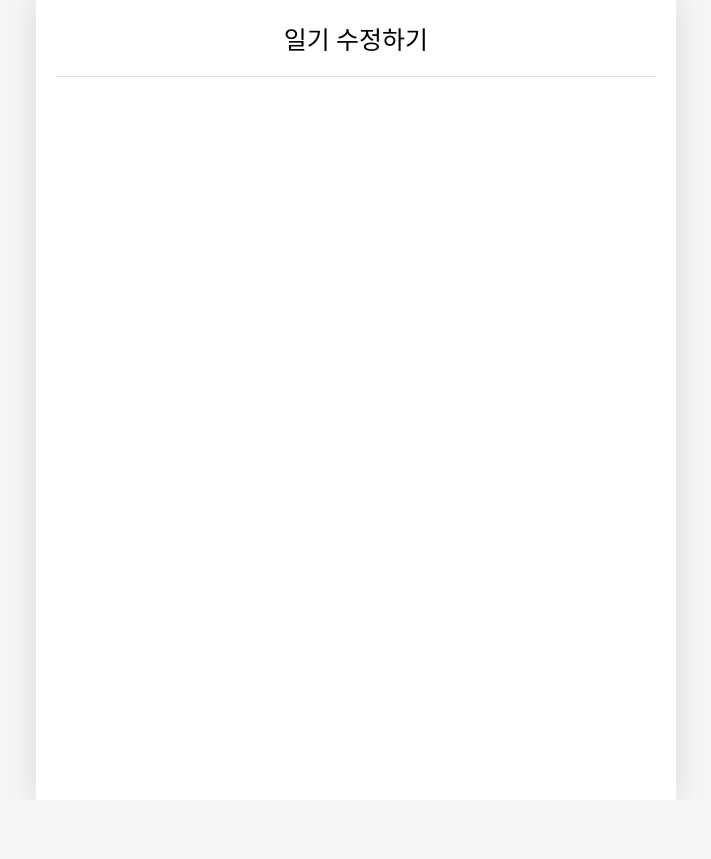
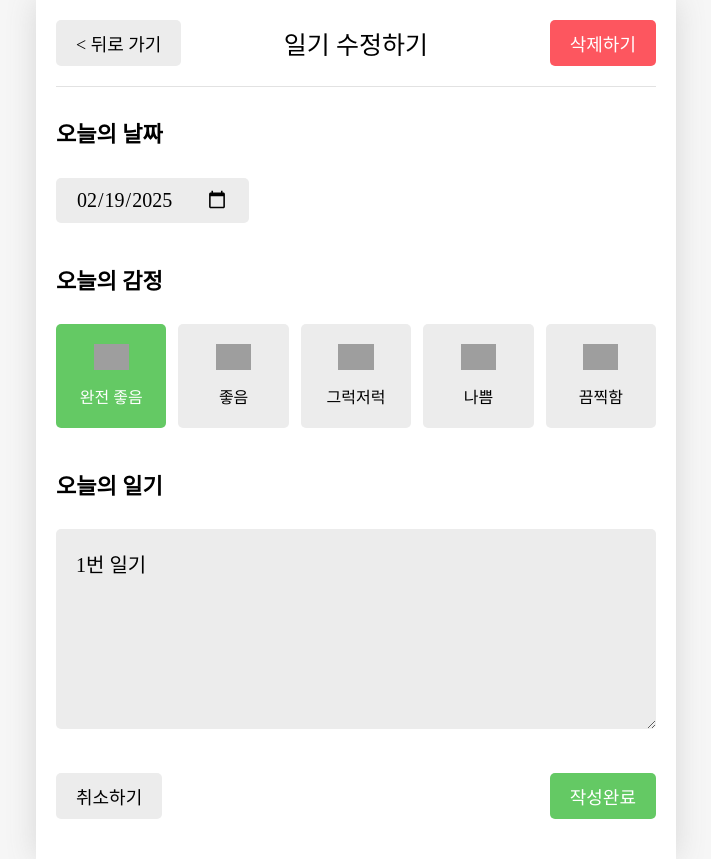
Before and after one commit to compig/react_diary, a React (Vite) app: page /edit/1 in a window 1280 px wide. Shown: the whole page, without its empty margins (284-995 px from the left). Before the commit the page ends 800 px from the top, so only its background shows below. Built offline with nearby package versions, Linux system fonts and the light colour scheme; grey boxes are pictures that could not be loaded; a web font is replaced by a local one.

Commit message:
featL edit page

```diff
--- a/src/components/Editor.jsx
+++ b/src/components/Editor.jsx
@@ -1,7 +1,7 @@
 import '@/components/Editor.css'
 import EmotionItem from '@/components/EmotionItem'
 import Button from '@/components/Button'
-import { useState } from 'react'
+import { useState, useEffect } from 'react'
 import { useNavigate } from 'react-router-dom'
 
 const emotionList = [
@@ -27,13 +27,22 @@
   return `${year}-${month}-${date}`
 }
 
-const Editor = ({ onSubmit }) => {
+const Editor = ({ initData, onSubmit }) => {
   const [input, setInput] = useState({
     createdDate: new Date(),
     emotionId: 3,
     content: '',
   })
   const nav = useNavigate()
+
+  useEffect(() => {
+    if (initData) {
+      setInput({
+        ...initData,
+        createdDate: new Date(Number(initData.createdDate)),
+      })
+    }
+  }, [initData])
 
   const onChangeInput = (e) => {
     let name = e.target.name
@@ -92,7 +101,7 @@
         />
       </section>
       <section className='button_section'>
-        <Button onClick={()=>nav(-1)} text={'취소하기'} />
+        <Button onClick={() => nav(-1)} text={'취소하기'} />
         <Button
           onClick={onClickSubmitButton}
           text={'작성완료'}
--- a/src/pages/Edit.jsx
+++ b/src/pages/Edit.jsx
@@ -1,13 +1,65 @@
-import { useParams } from 'react-router-dom'
+import { useNavigate, useParams } from 'react-router-dom'
 import Header from '@/components/Header'
 import Button from '@/components/Button'
 import Editor from '@/components/Editor'
+import { useContext, useEffect, useState } from 'react'
+import { DiaryDispatchContext, DiaryStateContext } from '@/App'
 
 const Edit = () => {
   const params = useParams()
+  const nav = useNavigate()
+  const { onDelete, onUpdate } = useContext(DiaryDispatchContext)
+  const data = useContext(DiaryStateContext)
+  const [curDiaryItem, setCurDiaryItem] = useState()
+
+  useEffect(() => {
+    const currentDiaryItem = data.find(
+      (item) => String(item.id) === String(params.id)
+    )
+    if (!currentDiaryItem) {
+      window.alert('존재하지 않는 일기입니다.')
+      nav('/', { replace: true })
+    }
+    setCurDiaryItem(currentDiaryItem)
+  }, [params.id])
+
+  const onClickDelete = () => {
+    if (window.confirm('일기를 정말 삭제할까요? 다시 복구되지 않아요!')) {
+      //삭제
+      onDelete(params.id)
+      //뒤로가기 방지
+      nav('/', { replace: true })
+    }
+  }
+
+  const onSubmit = (input) => {
+    if (window.confirm('일기를 정말 수정할까요?')) {
+      onUpdate(
+        params.id,
+        input.createdDate.getTime(),
+        input.emotionId,
+        input.content
+      )
+      nav('/', { replace: true })
+    }
+  }
   return (
     <div>
-      <Header title={'일기 수정하기'}/>
+      <Header
+        title={'일기 수정하기'}
+        leftChild={
+          <Button
+            onClick={() => {
+              nav(-1)
+            }}
+            text={'< 뒤로 가기'}
+          />
+        }
+        rightChild={
+          <Button onClick={onClickDelete} text={'삭제하기'} type={'NEGATIVE'} />
+        }
+      />
+      <Editor initData={curDiaryItem} onSubmit={onSubmit} />
     </div>
   )
 }
--- a/src/pages/New.jsx
+++ b/src/pages/New.jsx
@@ -7,7 +7,6 @@
 
 const New = () => {
   const { onCreate } = useContext(DiaryDispatchContext)
-  console.log(onCreate)
   const nav = useNavigate()
   const onSubmit = (input) => {
     onCreate(input.createdDate.getTime(), input.emotionId, input.content)
```
